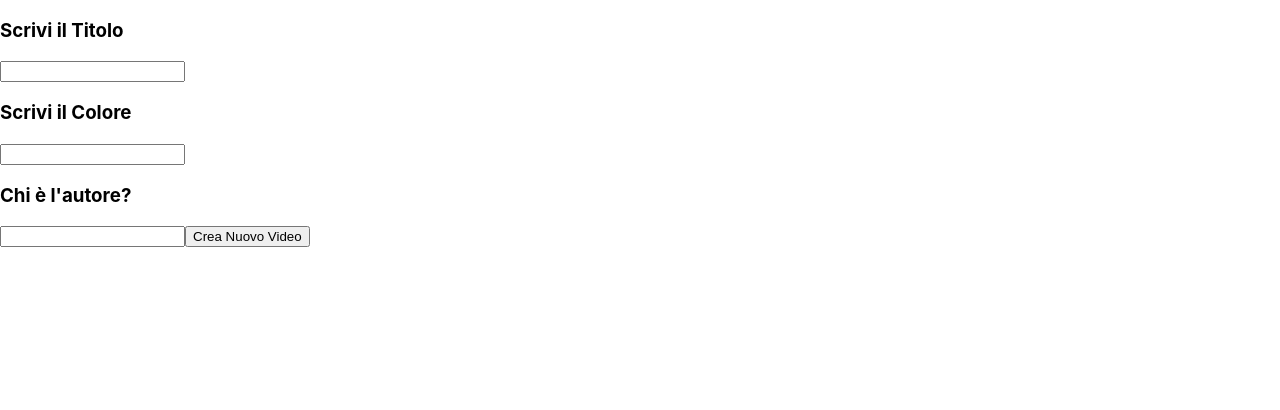
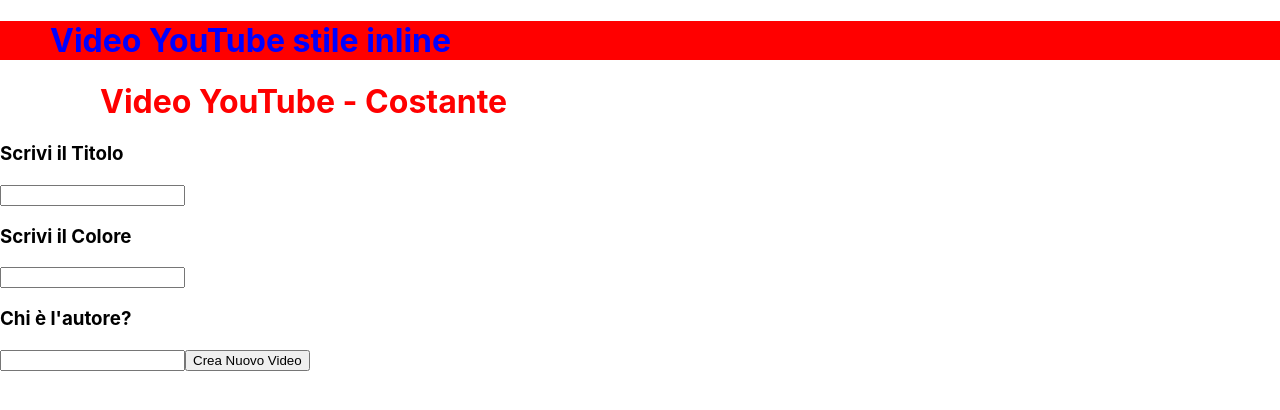
Before and after one commit to fabioPsc/app-react-2, a React (Create React App) app: page / in a window 1280 px wide. Shown: the top 410 px of the page. Built offline with nearby package versions, Linux system fonts and the light colour scheme.

Commit message:
aggiunto dello stile inline e con la costante

```diff
--- a/src/App.js
+++ b/src/App.js
@@ -1,7 +1,8 @@
 
 import {useState} from 'react';
-import VideoText from './VideoText'
+import VideoText from './VideoText';
 import { v4 as uuidv4 } from 'uuid';
+import style from './style/videoText.module.css';
 
 function App(){
   const [title, setTitle] = useState("");
@@ -38,8 +39,14 @@
 
   }
 
+  const myStyle = { color: 'red', paddingLeft: 100 }
+
   return (
     <div className="App">
+    {/* stile inline */}
+    <h1 style={ {paddingLeft: 50, color: 'blue', backgroundColor: 'red'} } >Video YouTube stile inline</h1>
+    {/* costante, togliere un paio di {} */}
+    <h1 style={ myStyle } >Video YouTube - Costante</h1>
     <h3>Scrivi il Titolo</h3>
     <input type="text" onChange={handleTitle} value={title} />
     <h3>Scrivi il Colore</h3>
--- /dev/null
+++ b/src/style/videoText.module.css
@@ -0,0 +1 @@
+/* FOGLIO DI STILE */
```
Also changed, not shown: src/style/app.module.css (added).
